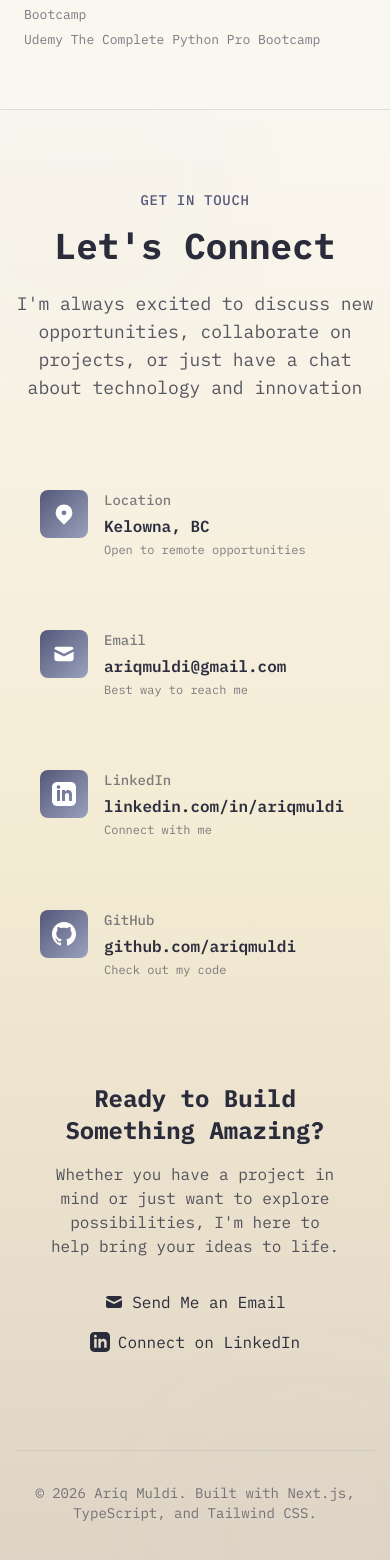
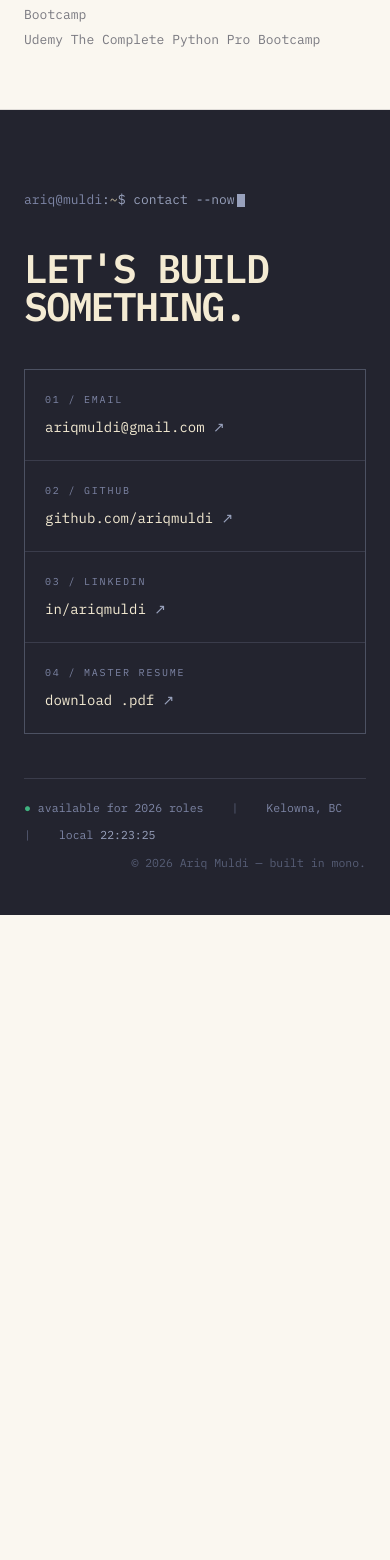
Before and after one commit to ariqmuldi/ariqmuldicom, a Next.js app: page / in a window 390 px wide. Shown: the part 8442-10002 px from the top of the page. After the commit the page ends 9357 px from the top, so only its background shows below. Built offline with nearby package versions, Linux system fonts and the light colour scheme.

Commit message:
feat: rebuild dark contact section, wire resume

```diff
--- a/app/components/ContactSection.tsx
+++ b/app/components/ContactSection.tsx
@@ -1,236 +1,65 @@
-"use client";
+'use client';
 
-import { motion } from "framer-motion";
+import { useClock } from '@/app/lib/hooks';
+
+// Contact links are static site config (not resume-data driven).
+// TODO(ariq): confirm email + LinkedIn are the handles you want public
+// (both carried over from the previous site).
+const links = [
+	{ label: '01 / EMAIL', value: 'ariqmuldi@gmail.com', href: 'mailto:ariqmuldi@gmail.com', external: false },
+	{ label: '02 / GITHUB', value: 'github.com/ariqmuldi', href: 'https://github.com/ariqmuldi', external: true },
+	{ label: '03 / LINKEDIN', value: 'in/ariqmuldi', href: 'https://linkedin.com/in/ariqmuldi', external: true },
+	// Served from /public/master-resume.pdf.
+	{ label: '04 / MASTER RESUME', value: 'download .pdf', href: '/master-resume.pdf', external: true },
+];
 
 export default function ContactSection() {
-  const contactMethods = [
-    {
-      icon: (
-        <svg className="w-6 h-6" fill="currentColor" viewBox="0 0 20 20">
-          <path
-            fillRule="evenodd"
-            d="M5.05 4.05a7 7 0 119.9 9.9L10 18.9l-4.95-4.95a7 7 0 010-9.9zM10 11a2 2 0 100-4 2 2 0 000 4z"
-            clipRule="evenodd"
-          />
-        </svg>
-      ),
-      label: "Location",
-      value: "Kelowna, BC",
-      subtext: "Open to remote opportunities",
-    },
-    {
-      icon: (
-        <svg className="w-6 h-6" fill="currentColor" viewBox="0 0 20 20">
-          <path d="M2.003 5.884L10 9.882l7.997-3.998A2 2 0 0016 4H4a2 2 0 00-1.997 1.884z" />
-          <path d="M18 8.118l-8 4-8-4V14a2 2 0 002 2h12a2 2 0 002-2V8.118z" />
-        </svg>
-      ),
-      label: "Email",
-      value: "ariqmuldi@gmail.com",
-      link: "mailto:ariqmuldi@gmail.com",
-      subtext: "Best way to reach me",
-    },
-    {
-      icon: (
-        <svg className="w-6 h-6" fill="currentColor" viewBox="0 0 24 24">
-          <path d="M19 0h-14c-2.761 0-5 2.239-5 5v14c0 2.761 2.239 5 5 5h14c2.762 0 5-2.239 5-5v-14c0-2.761-2.238-5-5-5zm-11 19h-3v-11h3v11zm-1.5-12.268c-.966 0-1.75-.79-1.75-1.764s.784-1.764 1.75-1.764 1.75.79 1.75 1.764-.783 1.764-1.75 1.764zm13.5 12.268h-3v-5.604c0-3.368-4-3.113-4 0v5.604h-3v-11h3v1.765c1.396-2.586 7-2.777 7 2.476v6.759z" />
-        </svg>
-      ),
-      label: "LinkedIn",
-      value: "linkedin.com/in/ariqmuldi",
-      link: "https://linkedin.com/in/ariqmuldi",
-      subtext: "Connect with me",
-    },
-    {
-      icon: (
-        <svg className="w-6 h-6" fill="currentColor" viewBox="0 0 24 24">
-          <path d="M12 0c-6.626 0-12 5.373-12 12 0 5.302 3.438 9.8 8.207 11.387.599.111.793-.261.793-.577v-2.234c-3.338.726-4.033-1.416-4.033-1.416-.546-1.387-1.333-1.756-1.333-1.756-1.089-.745.083-.729.083-.729 1.205.084 1.839 1.237 1.839 1.237 1.07 1.834 2.807 1.304 3.492.997.107-.775.418-1.305.762-1.604-2.665-.305-5.467-1.334-5.467-5.931 0-1.311.469-2.381 1.236-3.221-.124-.303-.535-1.524.117-3.176 0 0 1.008-.322 3.301 1.23.957-.266 1.983-.399 3.003-.404 1.02.005 2.047.138 3.006.404 2.291-1.552 3.297-1.23 3.297-1.23.653 1.653.242 2.874.118 3.176.77.84 1.235 1.911 1.235 3.221 0 4.609-2.807 5.624-5.479 5.921.43.372.823 1.102.823 2.222v3.293c0 .319.192.694.801.576 4.765-1.589 8.199-6.086 8.199-11.386 0-6.627-5.373-12-12-12z" />
-        </svg>
-      ),
-      label: "GitHub",
-      value: "github.com/ariqmuldi",
-      link: "https://github.com/ariqmuldi",
-      subtext: "Check out my code",
-    },
-  ];
+	const clock = useClock();
+	const year = new Date().getFullYear();
 
 	return (
-    <section className="py-20 md:py-32 px-4 relative" id="contact">
-      {/* Background gradient */}
-      <div className="absolute inset-0 bg-gradient-to-t from-background-tertiary via-background-primary to-background-secondary" />
-
-      {/* Decorative elements */}
-      <div className="absolute inset-0 overflow-hidden">
-        <motion.div
-          animate={{
-            scale: [1, 1.1, 1],
-            opacity: [0.1, 0.2, 0.1],
-          }}
-          transition={{ duration: 10, repeat: Infinity }}
-          className="absolute -top-20 -left-20 w-80 h-80 bg-accent-purple/10 rounded-full blur-3xl"
-        />
-        <motion.div
-          animate={{
-            scale: [1.1, 1, 1.1],
-            opacity: [0.1, 0.2, 0.1],
-          }}
-          transition={{ duration: 12, repeat: Infinity, delay: 3 }}
-          className="absolute -bottom-20 -right-20 w-80 h-80 bg-accent-purple-light/10 rounded-full blur-3xl"
-        />
+		<section id="contact" className="contact">
+			<div className="contact__inner">
+				<div className="contact__prompt" data-reveal>
+					<span className="user">ariq@muldi</span>:<span className="tilde">~</span>$ contact --now
+					<span className="contact__caret" aria-hidden />
 				</div>
 
-      <div className="max-w-6xl mx-auto relative z-10">
-        {/* Section header */}
-        <div className="text-center mb-16">
-          <motion.div
-            initial={{ opacity: 0, y: 20 }}
-            whileInView={{ opacity: 1, y: 0 }}
-            viewport={{ once: true }}
-            transition={{ duration: 0.6 }}
+				<h2 className="contact__head" data-reveal>
+					LET&apos;S BUILD
+					<br />
+					SOMETHING.
+				</h2>
+
+				<div className="contact__grid" data-reveal>
+					{links.map((link) => (
+						<a
+							className="contact__cell"
+							href={link.href}
+							target={link.external ? '_blank' : undefined}
+							rel={link.external ? 'noopener' : undefined}
+							key={link.label}
 						>
-            <span className="text-sm font-medium text-accent-purple mb-4 block tracking-wider uppercase">
-              Get In Touch
-            </span>
-            <h2 className="text-4xl md:text-5xl font-bold mb-6 gradient-text-alt">
-              Let's Connect
-            </h2>
-            <p className="text-lg text-text-secondary max-w-2xl mx-auto">
-              I'm always excited to discuss new opportunities, collaborate on
-              projects, or just have a chat about technology and innovation
-            </p>
-          </motion.div>
-        </div>
-
-        {/* Contact Cards Grid */}
-        <div className="grid grid-cols-1 md:grid-cols-2 gap-6 mb-12 max-w-4xl mx-auto">
-          {contactMethods.map((method, index) => (
-            <motion.div
-              key={method.label}
-              initial={{ opacity: 0, y: 20 }}
-              whileInView={{ opacity: 1, y: 0 }}
-              viewport={{ once: true }}
-              transition={{ duration: 0.5, delay: index * 0.1 }}
-            >
-              {method.link ? (
-                <a
-                  href={method.link}
-                  target={method.link.startsWith("http") ? "_blank" : undefined}
-                  rel={
-                    method.link.startsWith("http")
-                      ? "noopener noreferrer"
-                      : undefined
-                  }
-                  className="block h-full"
-                >
-                  <div className="card-glass card-glass-hover rounded-xl p-6 h-full transition-all duration-300 hover:scale-[1.02] group">
-                    <div className="flex items-start gap-4">
-                      <div className="w-12 h-12 bg-gradient-to-br from-accent-purple to-accent-purple-light rounded-lg flex items-center justify-center text-white group-hover:scale-110 transition-transform">
-                        {method.icon}
-                      </div>
-                      <div className="flex-1">
-                        <p className="font-medium text-text-muted text-sm mb-1">
-                          {method.label}
-                        </p>
-                        <p className="font-semibold text-text-primary group-hover:text-accent-purple transition-colors">
-                          {method.value}
-                        </p>
-                        {method.subtext && (
-                          <p className="text-xs text-text-muted mt-1">
-                            {method.subtext}
-                          </p>
-                        )}
-                      </div>
-                    </div>
+							<div className="contact__cell-label">{link.label}</div>
+							<div className="contact__cell-value">
+								{link.value} <span className="arrow">↗</span>
 							</div>
 						</a>
-              ) : (
-                <div className="card-glass rounded-xl p-6 h-full">
-                  <div className="flex items-start gap-4">
-                    <div className="w-12 h-12 bg-gradient-to-br from-accent-purple to-accent-purple-light rounded-lg flex items-center justify-center text-white">
-                      {method.icon}
-                    </div>
-                    <div className="flex-1">
-                      <p className="font-medium text-text-muted text-sm mb-1">
-                        {method.label}
-                      </p>
-                      <p className="font-semibold text-text-primary">
-                        {method.value}
-                      </p>
-                      {method.subtext && (
-                        <p className="text-xs text-text-muted mt-1">
-                          {method.subtext}
-                        </p>
-                      )}
-                    </div>
-                  </div>
-                </div>
-              )}
-            </motion.div>
 					))}
 				</div>
 
-        {/* CTA Section */}
-        <motion.div
-          initial={{ opacity: 0, y: 20 }}
-          whileInView={{ opacity: 1, y: 0 }}
-          viewport={{ once: true }}
-          transition={{ duration: 0.6, delay: 0.4 }}
-          className="text-center"
-        >
-          <div className="card-glass rounded-2xl p-8 md:p-12 max-w-3xl mx-auto">
-            <h3 className="text-2xl md:text-3xl font-bold mb-4 gradient-text">
-              Ready to Build Something Amazing?
-            </h3>
-            <p className="text-text-secondary mb-8 max-w-xl mx-auto">
-              Whether you have a project in mind or just want to explore
-              possibilities, I'm here to help bring your ideas to life.
-            </p>
-            <div className="flex flex-col sm:flex-row gap-4 justify-center">
-              <a
-                href="mailto:ariqmuldi@gmail.com"
-                className="btn-primary inline-flex items-center justify-center gap-2"
-              >
-                <svg
-                  className="w-5 h-5"
-                  fill="currentColor"
-                  viewBox="0 0 20 20"
-                >
-                  <path d="M2.003 5.884L10 9.882l7.997-3.998A2 2 0 0016 4H4a2 2 0 00-1.997 1.884z" />
-                  <path d="M18 8.118l-8 4-8-4V14a2 2 0 002 2h12a2 2 0 002-2V8.118z" />
-                </svg>
-                Send Me an Email
-              </a>
-              <a
-                href="https://linkedin.com/in/ariqmuldi"
-                target="_blank"
-                rel="noopener noreferrer"
-                className="btn-secondary inline-flex items-center justify-center gap-2"
-              >
-                <svg
-                  className="w-5 h-5"
-                  fill="currentColor"
-                  viewBox="0 0 24 24"
-                >
-                  <path d="M19 0h-14c-2.761 0-5 2.239-5 5v14c0 2.761 2.239 5 5 5h14c2.762 0 5-2.239 5-5v-14c0-2.761-2.238-5-5-5zm-11 19h-3v-11h3v11zm-1.5-12.268c-.966 0-1.75-.79-1.75-1.764s.784-1.764 1.75-1.764 1.75.79 1.75 1.764-.783 1.764-1.75 1.764zm13.5 12.268h-3v-5.604c0-3.368-4-3.113-4 0v5.604h-3v-11h3v1.765c1.396-2.586 7-2.777 7 2.476v6.759z" />
-                </svg>
-                Connect on LinkedIn
-              </a>
+				<div className="contact__footer" data-reveal>
+					<span>
+						<span className="dot-green">●</span> available for 2026 roles
+					</span>
+					<span className="pipe">|</span>
+					<span>Kelowna, BC</span>
+					<span className="pipe">|</span>
+					<span>
+						local <span className="clock">{clock}</span>
+					</span>
+					<span className="copy">© {year} Ariq Muldi — built in mono.</span>
 				</div>
-          </div>
-        </motion.div>
-
-        {/* Footer */}
-        <motion.div
-          initial={{ opacity: 0 }}
-          whileInView={{ opacity: 1 }}
-          viewport={{ once: true }}
-          transition={{ duration: 0.6, delay: 0.6 }}
-          className="text-center mt-16 pt-8 border-t border-accent-purple/10"
-        >
-          <p className="text-text-muted text-sm">
-            © {new Date().getFullYear()} Ariq Muldi. Built with Next.js, TypeScript, and Tailwind CSS.
-          </p>
-        </motion.div>
 			</div>
 		</section>
 	);
```
Also changed, not shown: 1 other file (tests, documents, lock files or other folders). Lines whose indentation alone changed are shown as unchanged.
